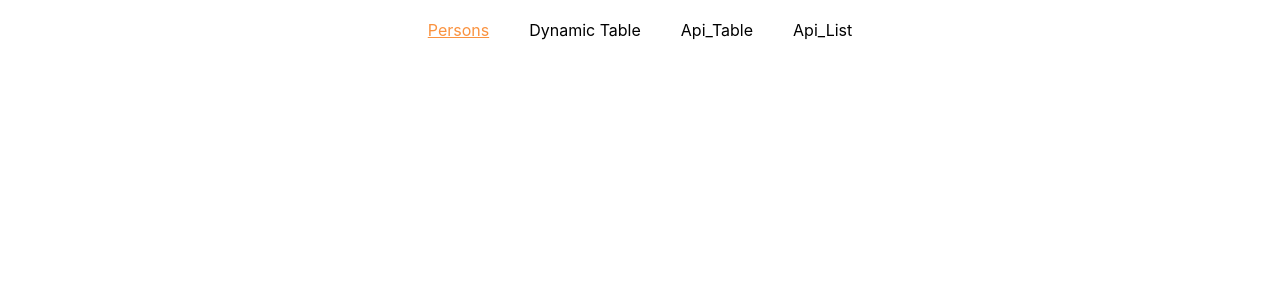
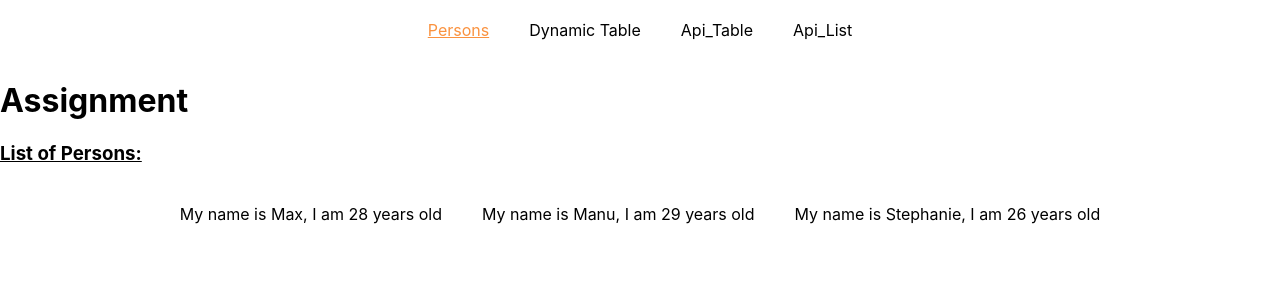
Before and after one commit to Gagandeep-Kaur-01/React, a React (Create React App) app in the folder routing_assignment/: page /persons in a window 1280 px wide. Shown: the top 300 px of the page. Built offline with nearby package versions, Linux system fonts and the light colour scheme.

Commit message:
passed props in routing

```diff
--- /dev/null
+++ b/routing_assignment/src/Components/Persons.js
@@ -0,0 +1,23 @@
+
+import React, { useState } from 'react';
+
+export default function Persons(props){
+
+    console.log(props.person);
+
+    return(
+        <div>
+            <h1 id='tit'>{props.value}</h1>
+
+            <h3><b><u>List of Persons:</u></b></h3>
+           <ul>
+               {props.person.map((p =>
+                   <li key={p.id}>
+                   <span id={p.id}>My name is {p.name}, I am {p.age} years old</span>
+                   </li>
+               ))}
+               </ul>
+        </div>
+    );
+
+}
--- a/routing_assignment/src/Container/Blog.js
+++ b/routing_assignment/src/Container/Blog.js
@@ -2,6 +2,8 @@ import React, {Component} from 'react';
 import { Route, NavLink, Switch } from 'react-router-dom';
 
 import './Blog.css';
+
+import Persons from '../Components/Persons.js';
 
 class Blog extends Component {
   constructor(props){
@@ -60,7 +62,7 @@ class Blog extends Component {
 
 
                 <Switch>
-
+                <Route path="/persons" component={() => <Persons value="Assignment" person={this.state.persons} />} />
                 </Switch>
             </div>
 
```
